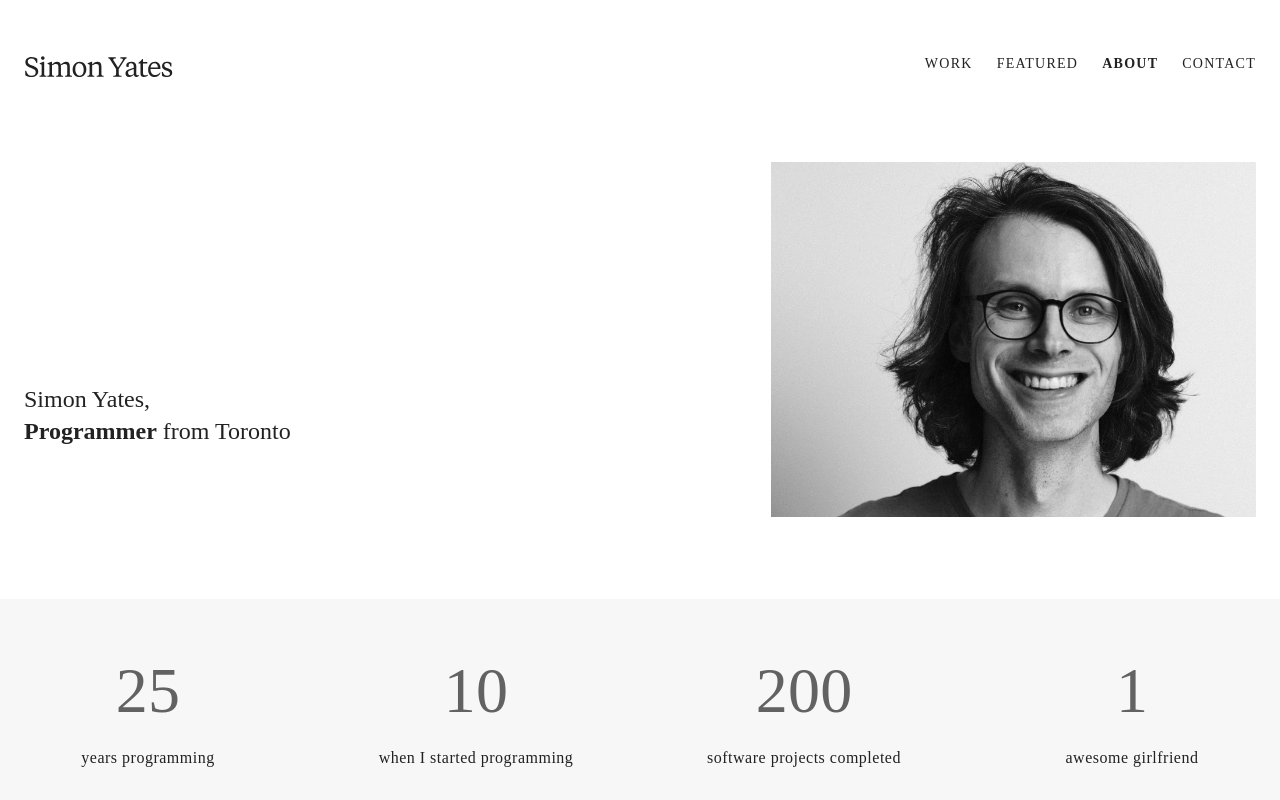
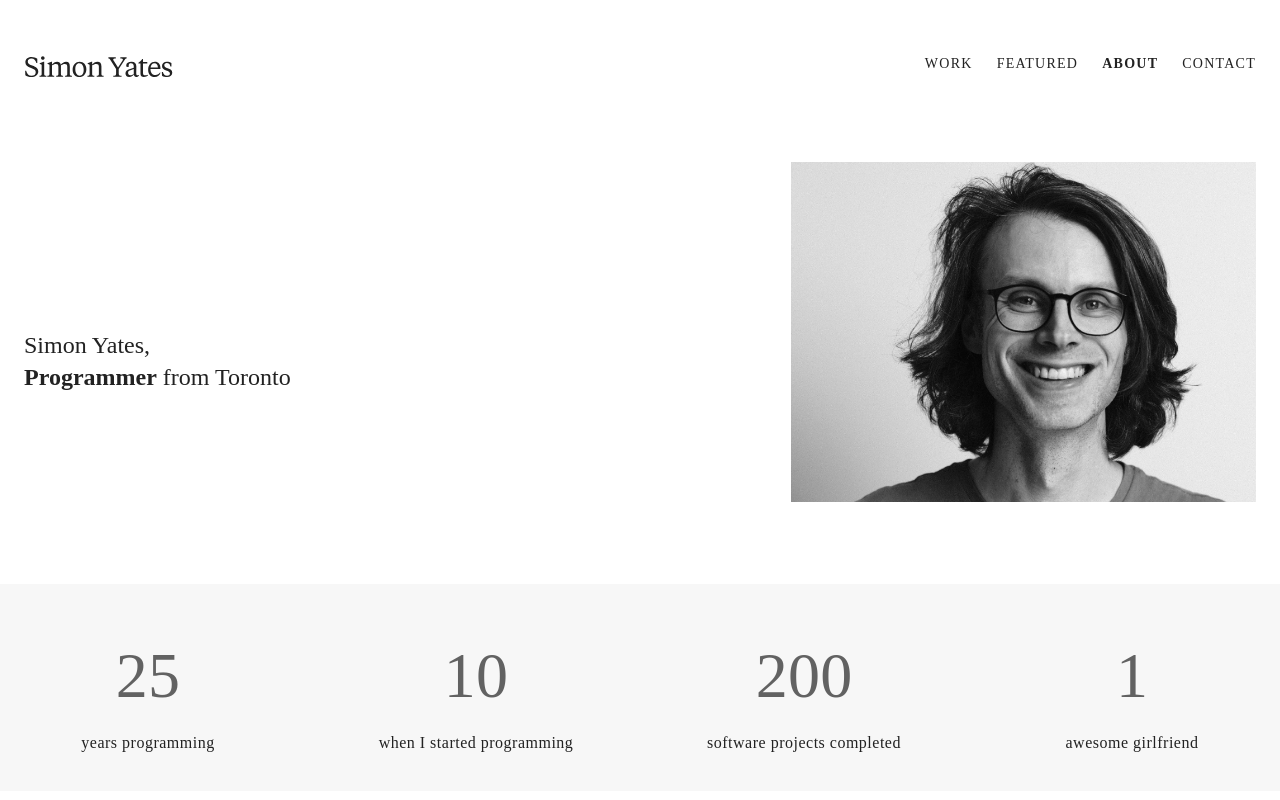
Before and after one commit to cheftechnical/simonyates, a React (Create React App) app: page /about in a window 1280 px wide. Shown: the top 800 px of the page. Built offline with nearby package versions, Linux system fonts and the light colour scheme; a web font is replaced by a local one.

Commit message:
Fix spacing

```diff
--- a/src/pages/About/Hero.tsx
+++ b/src/pages/About/Hero.tsx
@@ -7,10 +7,12 @@ import Image from '../../components/Image';
 const useStyles = makeStyles((theme) => ({
     root: {
         paddingBottom: theme.spacing(80/8),
-        // backgroundColor: 'magenta'
     },
     typography: {
-        paddingBottom: theme.spacing(72/8)
+        paddingBottom: theme.spacing(111/8)
+    },
+    photo: {
+        paddingLeft: theme.spacing(48/8),
     }
 }));
 
@@ -19,7 +21,7 @@ export default function Hero() {
 
     return (
         <Container className={classes.root}>
-            <Grid container spacing={6}>
+            <Grid container>
                 <Grid item xs={7}>
                     <Box display="flex" alignItems="flex-end" css={{ height: '100%' }}>
                         <Box>
@@ -30,7 +32,7 @@ export default function Hero() {
                         </Box>
                     </Box>
                 </Grid>
-                <Grid item xs={5}>
+                <Grid item className={classes.photo} xs={5}>
                     <Image alt="Photo of Simon Yates" src="/images/about/hero/simon-yates.png"/>
                 </Grid>
             </Grid>
```
